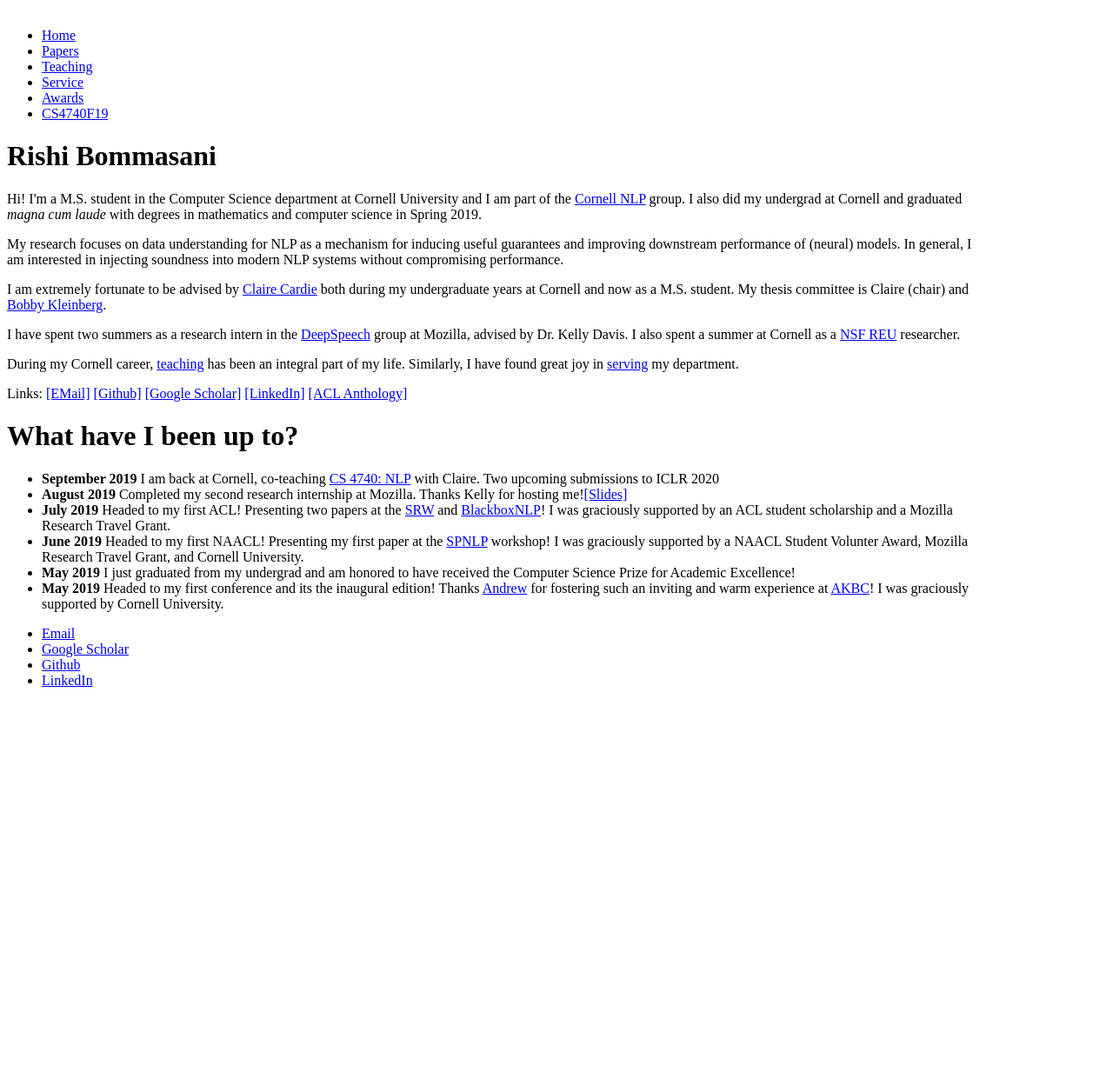
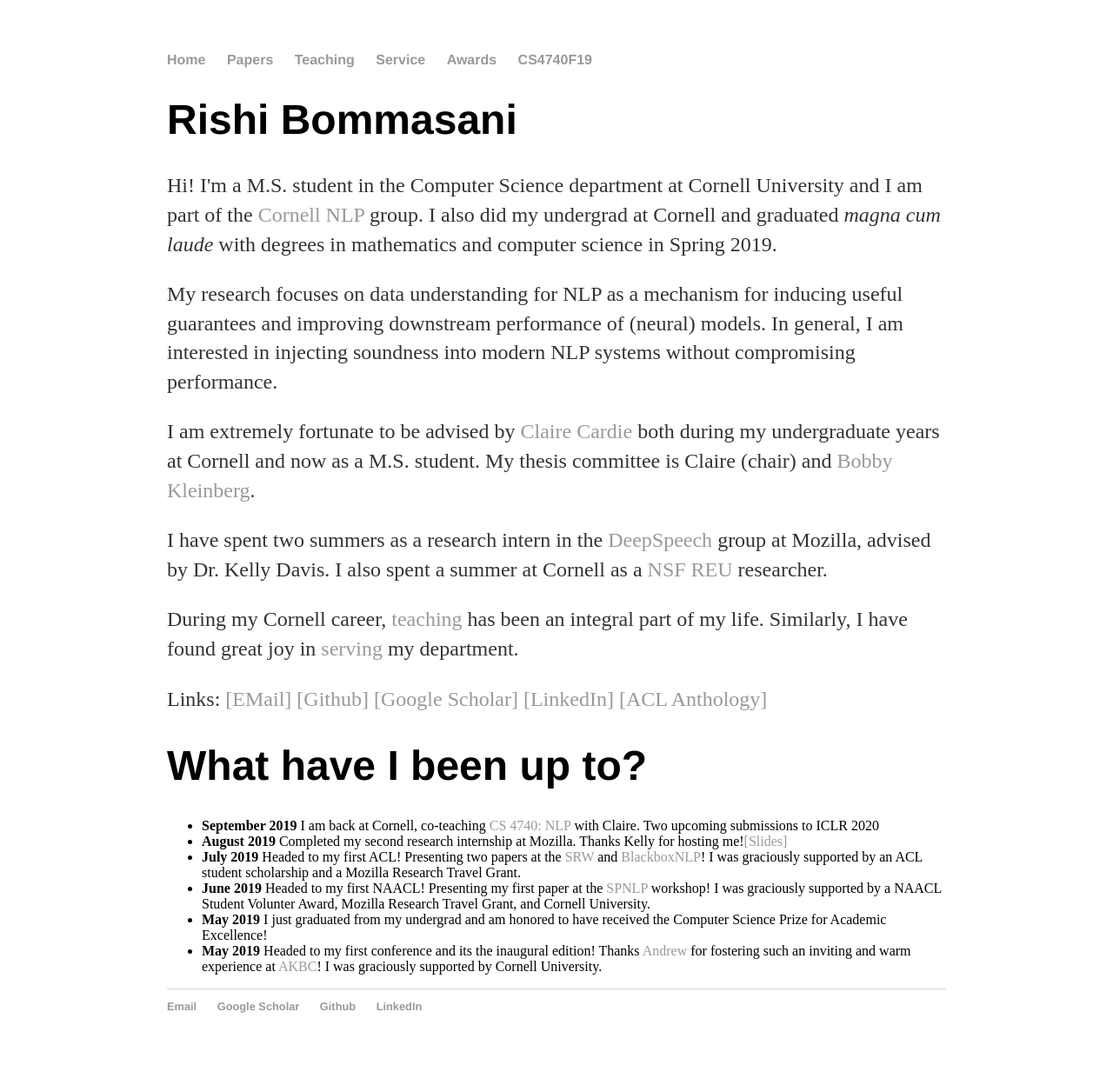
Before and after one commit to rishibommasani/rishibommasani.github.io, a Jekyll site: the page built from index.html, in a window 1280 px wide. Shown: the whole page at 87% size. Built offline with Jekyll 4.4.1, drawn with Linux system fonts in a browser that asks for light colours; before the commit the page ends 900 px from its top, so only the background shows below that.

Commit message:
Demo css

```diff
--- a/css/main.css
+++ b/css/main.css
@@ -1,82 +1,43 @@
-/* Space out content a bit */
 body {
-  padding-top: 1.5rem;
-  padding-bottom: 1.5rem;
+    margin: 60px auto;
+    width: 70%;
+}
+nav ul, footer ul {
+    font-family:'Helvetica', 'Arial', 'Sans-Serif';
+    padding: 0px;
+    list-style: none;
+    font-weight: bold;
+}
+nav ul li, footer ul li {
+    display: inline;
+    margin-right: 20px;
+}
+a {
+    text-decoration: none;
+    color: #999;
+}
+a:hover {
+    text-decoration: underline;
+}
+h1 {
+    font-size: 3em;
+    font-family:'Helvetica', 'Arial', 'Sans-Serif';
+}
+p {
+    font-size: 1.5em;
+    line-height: 1.4em;
+    color: #333;
+}
+footer {
+    border-top: 1px solid #d5d5d5;
+    font-size: .8em;
 }
 
-/* Everything but the jumbotron gets side spacing for mobile first views */
-.header,
-.marketing,
-.footer {
-  padding-right: 1rem;
-  padding-left: 1rem;
+ul.posts {
+    margin: 20px auto 40px;
+    font-size: 1.5em;
 }
 
-/* Custom page header */
-.header {
-  padding-bottom: 1rem;
-  border-bottom: .05rem solid #e5e5e5;
+ul.posts li {
+    list-style: none;
 }
-
-/* Make the masthead heading the same height as the navigation */
-.header h3 {
-  margin-top: 0;
-  margin-bottom: 0;
-  line-height: 3rem;
-}
-
-/* Custom page footer */
-.footer {
-  padding-top: 1.5rem;
-  color: #777;
-  border-top: .05rem solid #e5e5e5;
-}
-
-/* Customize container */
-@media (min-width: 48em) {
-  .container {
-    max-width: 70rem;
-  }
-}
-.container-narrow > hr {
-  margin: 2rem 0;
-}
-
-/* Main marketing message and sign up button */
-.jumbotron {
-  text-align: center;
-  border-bottom: .05rem solid #e5e5e5;
-}
-.jumbotron .btn {
-  padding: .75rem 1.5rem;
-  font-size: 1.5rem;
-}
-
-/* Supporting marketing content */
-.marketing {
-  margin: 1rem 0 0;
-}
-.marketing p + h4 {
-  margin-top: 1.5rem;
-}
-
-/* Responsive: Portrait tablets and up */
-@media screen and (min-width: 48em) {
-  /* Remove the padding we set earlier */
-  .header,
-  .marketing,
-  .footer {
-    padding-right: 0;
-    padding-left: 0;
-  }
-
-  /* Space out the masthead */
-  .header {
-    margin-bottom: 2rem;
-  }
-
-  /* Remove the bottom border on the jumbotron for visual effect */
-  .jumbotron {
-    border-bottom: 0;
-  }
-}
```
